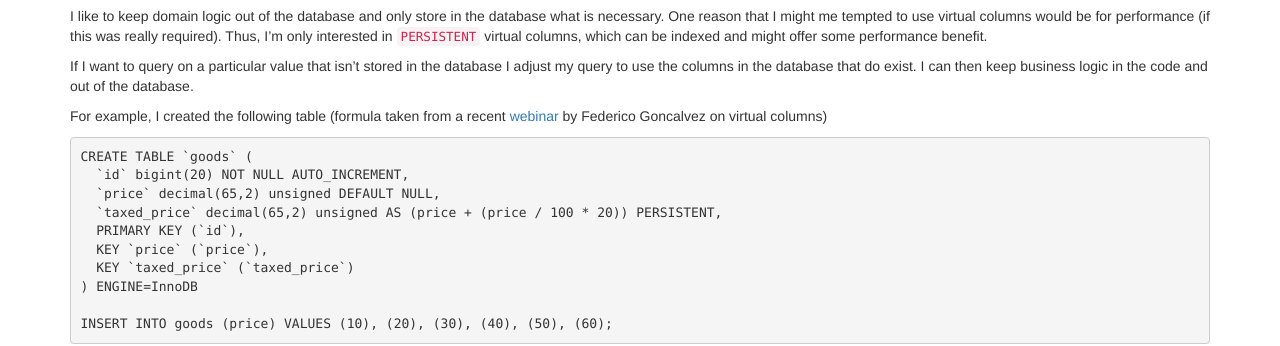
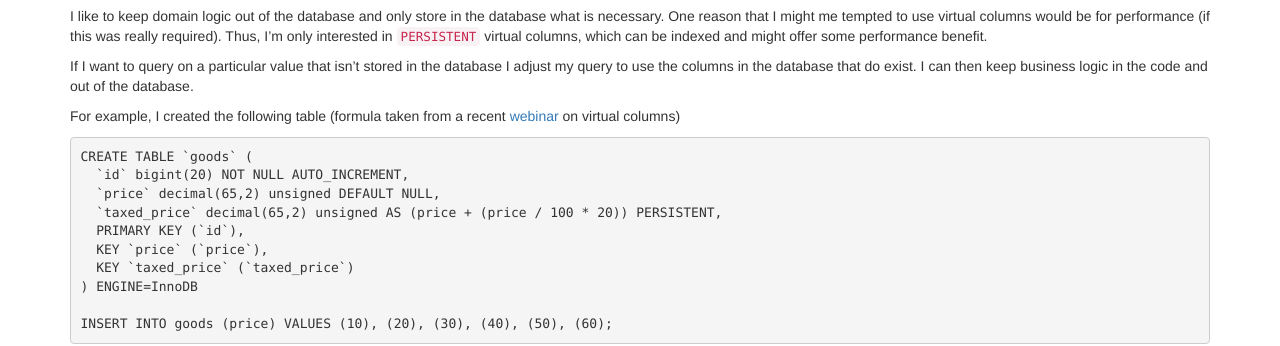
Before and after one commit to tdpreece/tdpreece.github.io, a Jekyll site: the page built from _posts/2016-12-13-uses-for-virtual-columns-in-mariadb.md, in a window 1280 px wide. Shown: the part 252-598 px from the top of the page. Built offline with Jekyll 4.4.1, drawn with Linux system fonts in a browser that asks for light colours.

Commit message:
virtual columns: ref webinar.

````diff
--- a/_posts/2016-12-13-uses-for-virtual-columns-in-mariadb.md
+++ b/_posts/2016-12-13-uses-for-virtual-columns-in-mariadb.md
@@ -28,7 +28,7 @@ I can then keep business logic in the code and out of the database.
 
 For example, I created the following table (formula taken from a recent
 [webinar](https://www.percona.com/resources/technical-presentations/virtual-columns-mysql-and-mariadb-percona-mysql-webinar)
-by Federico Goncalvez on virtual columns)
+on virtual columns)
 
 ```sql
 CREATE TABLE `goods` (
````
